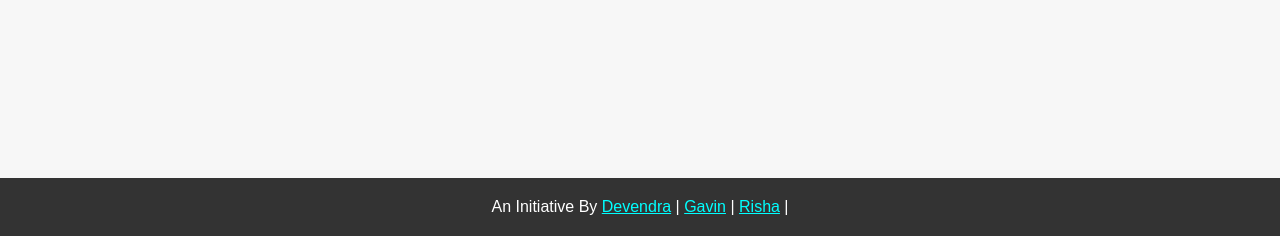
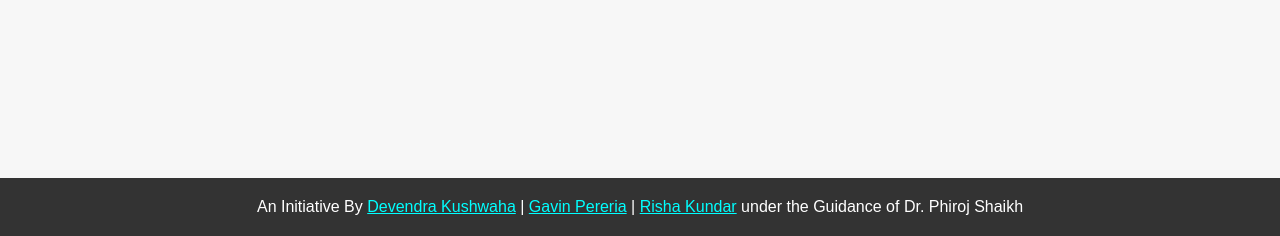
Before and after one commit to XGavinp/Vision-Semantics-Image-Captioner, a Flask app: page / in a window 1280 px wide. Shown: the part 564-800 px from the top of the page. Run offline with Flask 2, Linux system fonts and the light colour scheme.

Commit message:
add final changes in terms of style

```diff
--- a/templates/index.html
+++ b/templates/index.html
@@ -45,9 +45,9 @@
         </div>
     </main>
 
-    <footer>An Initiative By <a href="https://github.com/Devendra379" style="color:aqua;" target="_blank">Devendra</a> |
-        <a href="https://github.com/XGavinp" style="color:aqua;" target="_blank">Gavin</a> |
-        <a href="https://github.com/" style="color:aqua;" target="_blank">Risha</a> |
+    <footer>An Initiative By <a href="https://github.com/Devendra379" style="color:aqua;" target="_blank">Devendra Kushwaha</a> |
+        <a href="https://github.com/XGavinp" style="color:aqua;" target="_blank">Gavin Pereria</a> |
+        <a href="https://github.com/" style="color:aqua;" target="_blank">Risha Kundar</a> under the Guidance of Dr. Phiroj Shaikh
     </footer>
 
 
```
